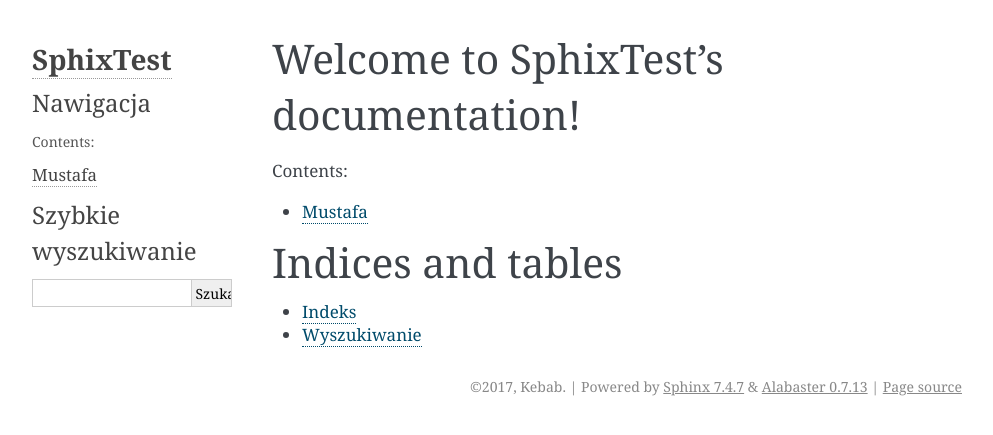
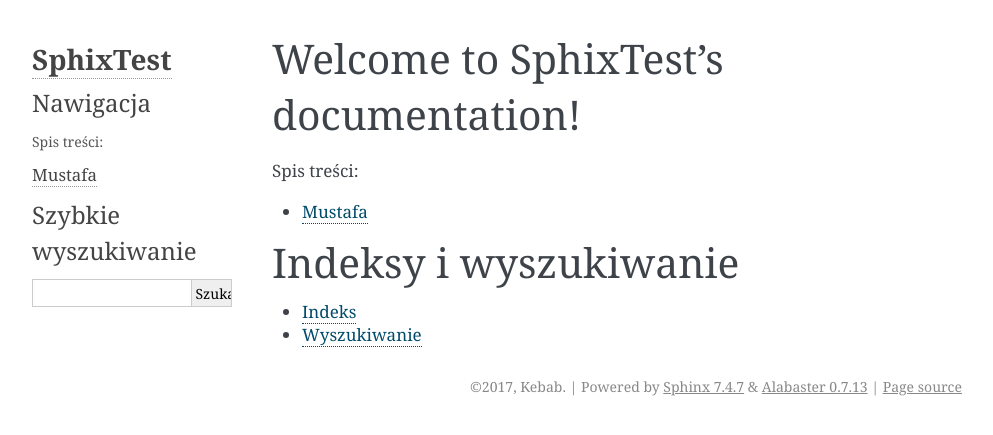
Before and after one commit to NazeNihonGakka/Test, a Sphinx documentation site: the page built from source/index.rst, in a window 1280 px wide. Shown: the top 435 px of the page, without its empty margins (148-1141 px from the left). Built offline with Sphinx 7.4.7, drawn with Linux system fonts in a browser that asks for light colours.

Commit message:
Translate generated skeleton text to Polish.

```diff
--- a/source/index.rst
+++ b/source/index.rst
@@ -8,13 +8,13 @@
 
 .. toctree::
    :maxdepth: 2
-   :caption: Contents:
+   :caption: Spis treści:
 
    kebab
 
 
-Indices and tables
-==================
+Indeksy i wyszukiwanie
+======================
 
 * :ref:`genindex`
 * :ref:`search`
```
